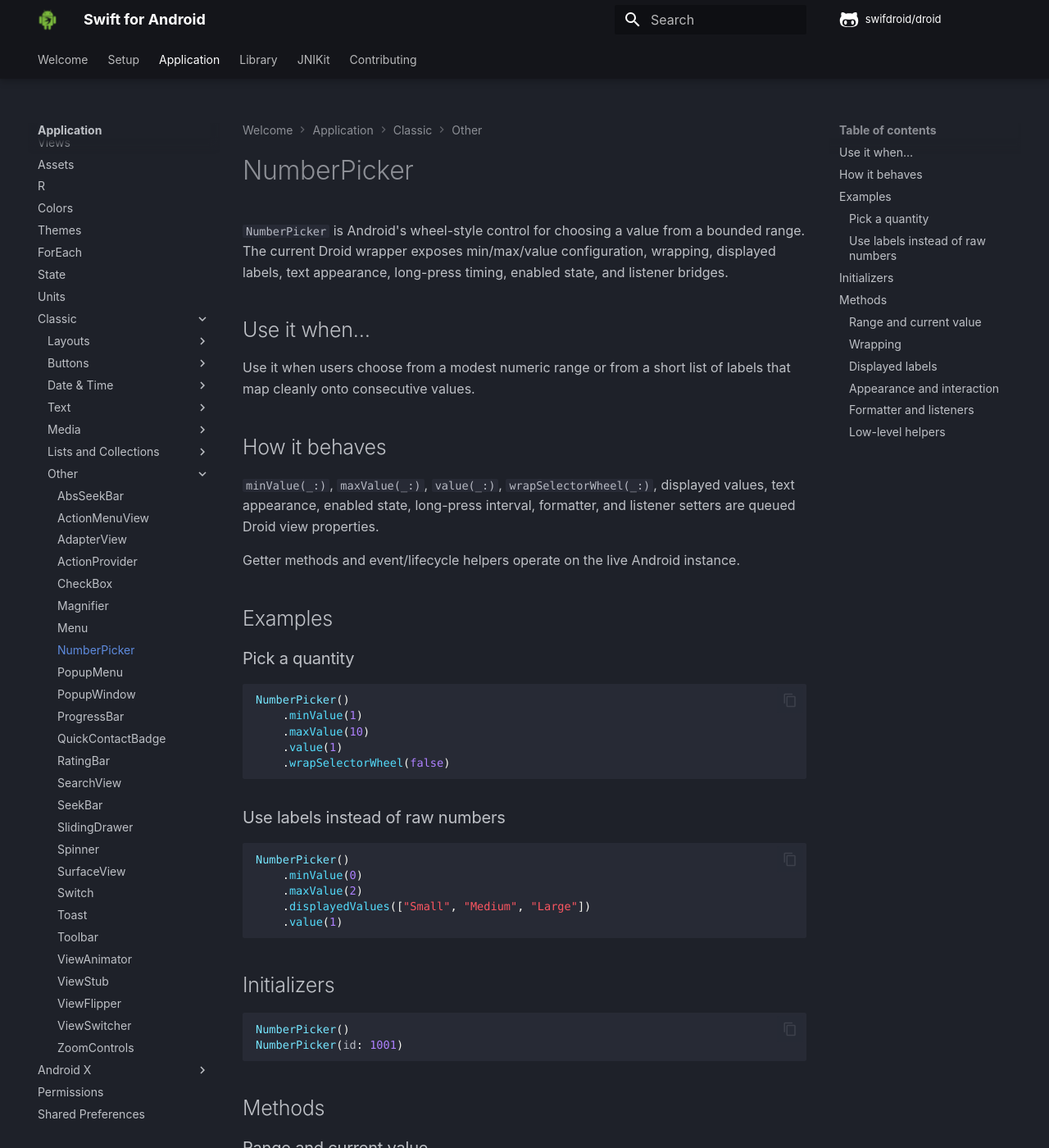
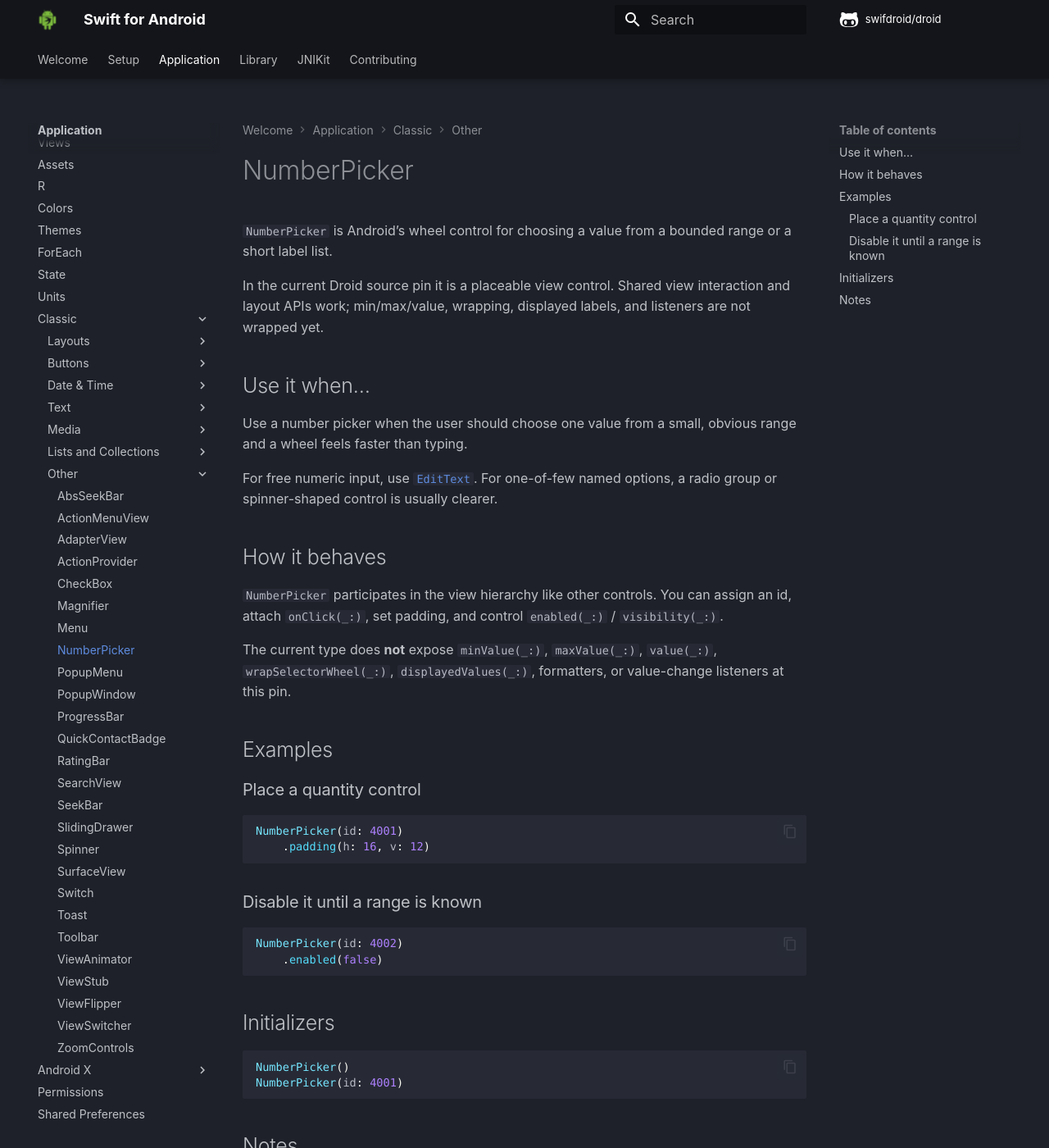
Before and after one commit to swifdroid/docs, an MkDocs documentation site: the page built from docs/app/classic/number-picker.md, in a window 1280 px wide and 1400 px high. Shown: the whole window at 82% size. Built offline with MkDocs 1.6.1 and Material for MkDocs 9.7.7, drawn with Linux system fonts in a browser that asks for light colours; comment, search, counter and statistics services are not loaded; some of the changed text lies outside the part shown.

Commit message:
📝 Rewrite NumberPicker page to View shell at pin

````diff
--- a/docs/app/classic/number-picker.md
+++ b/docs/app/classic/number-picker.md
@@ -1,76 +1,44 @@
 # NumberPicker
 
-`NumberPicker` is Android's wheel-style control for choosing a value from a bounded range. The current Droid wrapper exposes min/max/value configuration, wrapping, displayed labels, text appearance, long-press timing, enabled state, and listener bridges.
+`NumberPicker` is Android’s wheel control for choosing a value from a bounded range or a short label list.
+
+In the current Droid source pin it is a placeable view control. Shared view interaction and layout APIs work; min/max/value, wrapping, displayed labels, and listeners are not wrapped yet.
 
 ## Use it when…
 
-Use it when users choose from a modest numeric range or from a short list of labels that map cleanly onto consecutive values.
+Use a number picker when the user should choose one value from a small, obvious range and a wheel feels faster than typing.
+
+For free numeric input, use [`EditText`](edit-text.md). For one-of-few named options, a radio group or spinner-shaped control is usually clearer.
 
 ## How it behaves
 
-`minValue(_:)`, `maxValue(_:)`, `value(_:)`, `wrapSelectorWheel(_:)`, displayed values, text appearance, enabled state, long-press interval, formatter, and listener setters are queued Droid view properties.
+`NumberPicker` participates in the view hierarchy like other controls. You can assign an id, attach `onClick(_:)`, set padding, and control `enabled(_:)` / `visibility(_:)`.
 
-Getter methods and event/lifecycle helpers operate on the live Android instance.
+The current type does **not** expose `minValue(_:)`, `maxValue(_:)`, `value(_:)`, `wrapSelectorWheel(_:)`, `displayedValues(_:)`, formatters, or value-change listeners at this pin.
 
 ## Examples
 
-### Pick a quantity
+### Place a quantity control
 
 ```swift
-NumberPicker()
-    .minValue(1)
-    .maxValue(10)
-    .value(1)
-    .wrapSelectorWheel(false)
+NumberPicker(id: 4001)
+    .padding(h: 16, v: 12)
 ```
 
-### Use labels instead of raw numbers
+### Disable it until a range is known
 
 ```swift
-NumberPicker()
-    .minValue(0)
-    .maxValue(2)
-    .displayedValues(["Small", "Medium", "Large"])
-    .value(1)
+NumberPicker(id: 4002)
+    .enabled(false)
 ```
 
 ## Initializers
 
 ```swift
 NumberPicker()
-NumberPicker(id: 1001)
+NumberPicker(id: 4001)
 ```
 
-## Methods
+## Notes
 
-### Range and current value
-
-`minValue(_:)`, `maxValue(_:)`, and `value(_:)` configure the picker while it is being built.
-
-`minValue()`, `maxValue()`, and `value()` read the current Android values.
-
-### Wrapping
-
-`wrapSelectorWheel(_:)` controls whether moving past an end wraps to the other side. `wrapSelectorWheel()` reads the live setting.
-
-### Displayed labels
-
-`displayedValues(_:)` queues a Swift string array and forwards it to Android as the displayed labels.
-
-`displayedValues()` exposes the current Android string-array object as `JObject?`.
-
-### Appearance and interaction
-
-`selectionDividerHeight(_:)`, `textColor(_:)`, `textSize(_:)`, `setEnabled(_:)`, and `onLongPressUpdateInterval(_:)` configure presentation and behavior.
-
-Getter methods expose selection-divider height, text color/size, solid color, fading-edge strengths, and related live state.
-
-### Formatter and listeners
-
-`formatter(_:)`, `onScrollListener(_:)`, and `onValueChangedListener(_:)` accept JNI-compatible Android objects and queue them for the picker.
-
-Droid exposes those bridges but does not construct formatter/listener objects for you.
-
-### Low-level helpers
-
-Scroll computation, click/long-click, touch/key/hover/trackball dispatch, accessibility, drawing, layout/measurement, and drawable-resolution hooks are available for lower-level integrations.
+Android’s `NumberPicker` owns range, wrapping, and displayed labels. None of that is part of the current Droid surface. Treat this page as placement plus shared view behavior only.
````
